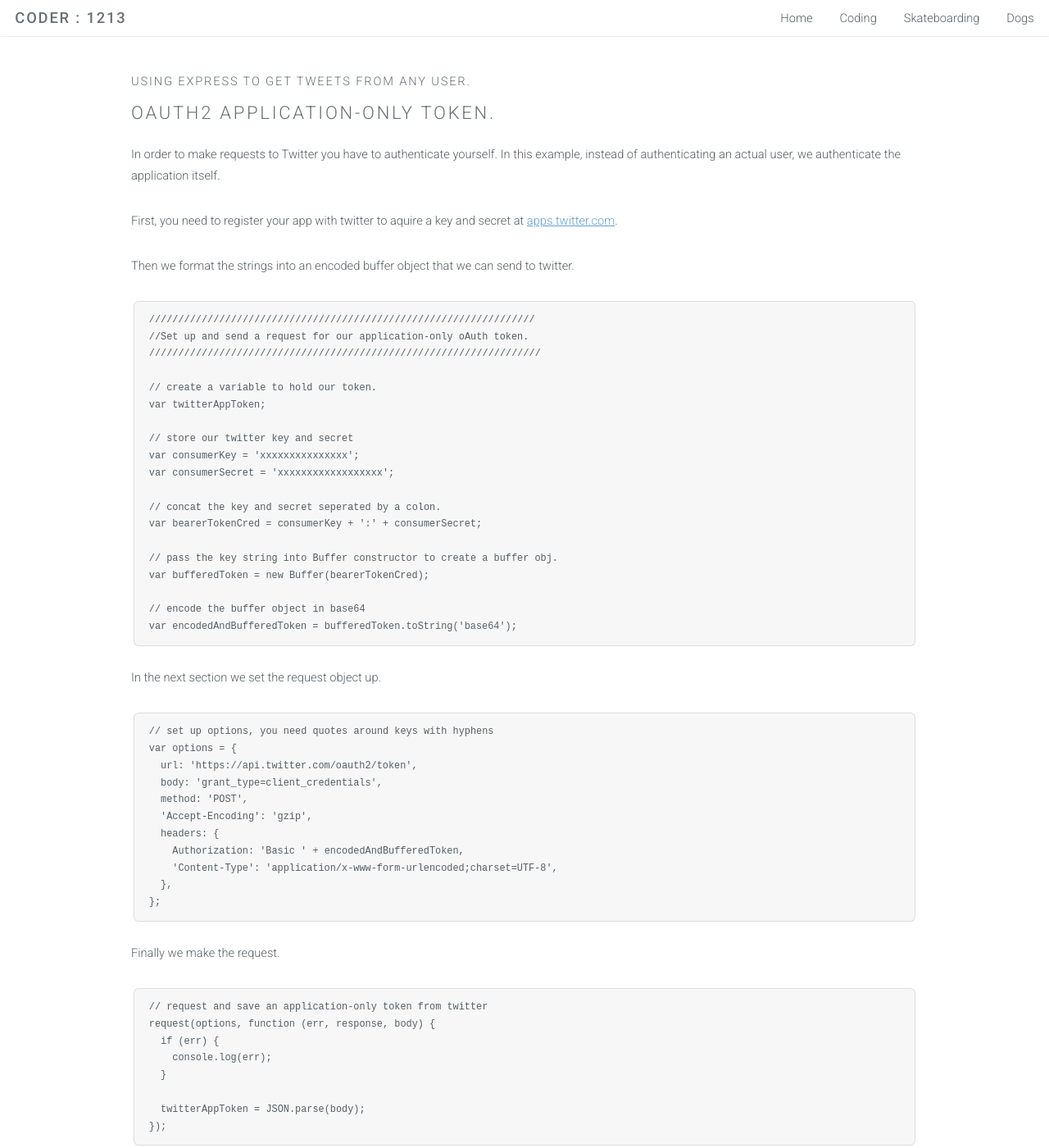
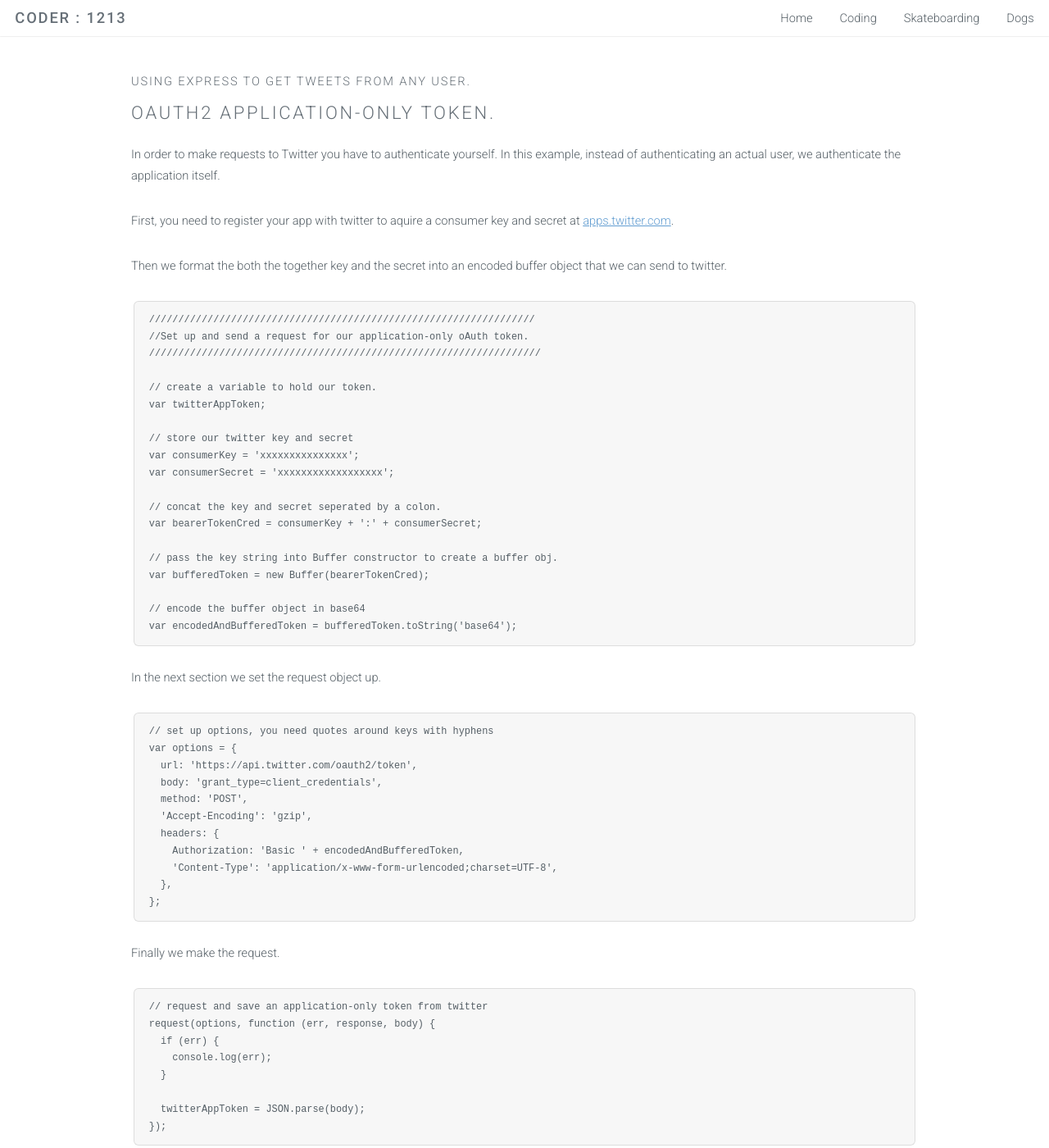
Before and after one commit to RaphaelBaskerville/RaphaelBaskerville.github.io, a Jekyll site: the page built from _posts/coding/2016-01-07-OAuth2.markdown, in a window 1280 px wide and 1400 px high, scrolled down 227 px. Shown: the whole window at 82% size. Built offline with Jekyll 4.4.1, drawn with Linux system fonts in a browser that asks for light colours; some of the changed text lies outside the part shown.

Commit message:
fixed some typos

```diff
--- a/_posts/coding/2016-01-07-OAuth2.markdown
+++ b/_posts/coding/2016-01-07-OAuth2.markdown
@@ -11,9 +11,9 @@
 
   In order to make requests to Twitter you have to authenticate yourself.   In this example, instead of authenticating an actual user, we authenticate the application itself.
 
-   First, you need to register your app with twitter to aquire a key and secret at [apps.twitter.com][twitter-apps].
+   First, you need to register your app with twitter to aquire a consumer key and secret at [apps.twitter.com][twitter-apps].
 
-   Then we format the strings into an encoded buffer object that we can send to twitter.
+   Then we format the both the together key and the secret into an encoded buffer object that we can send to twitter.
 
 {% highlight ruby %}
 //////////////////////////////////////////////////////////////////
@@ -70,9 +70,9 @@
 
 {% endhighlight %}
 
-  Awesome!! You have a token.  Lets use it to get some data back from twitter.
+  Awesome!! You have a token.  Lets use it to get some data back from twitter. In this example we are just building the backend route to grab a users last tweet. To test it you need to make a GET request with a wusers handle as a param to:
 
-  In this example we grab a users last tweet.
+    /tweets/:TWITTERHANDLE
 
 {% highlight ruby %}
 
```
